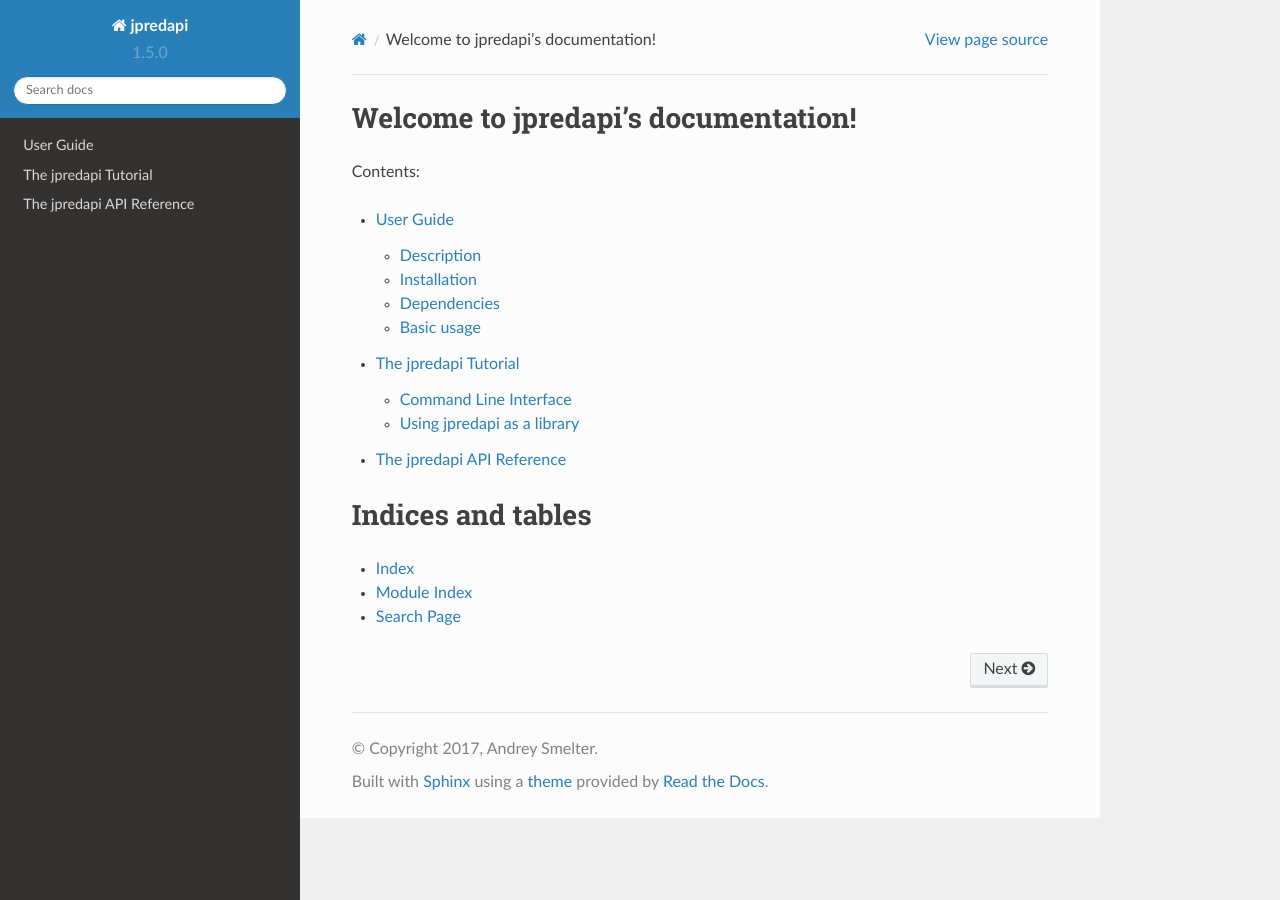
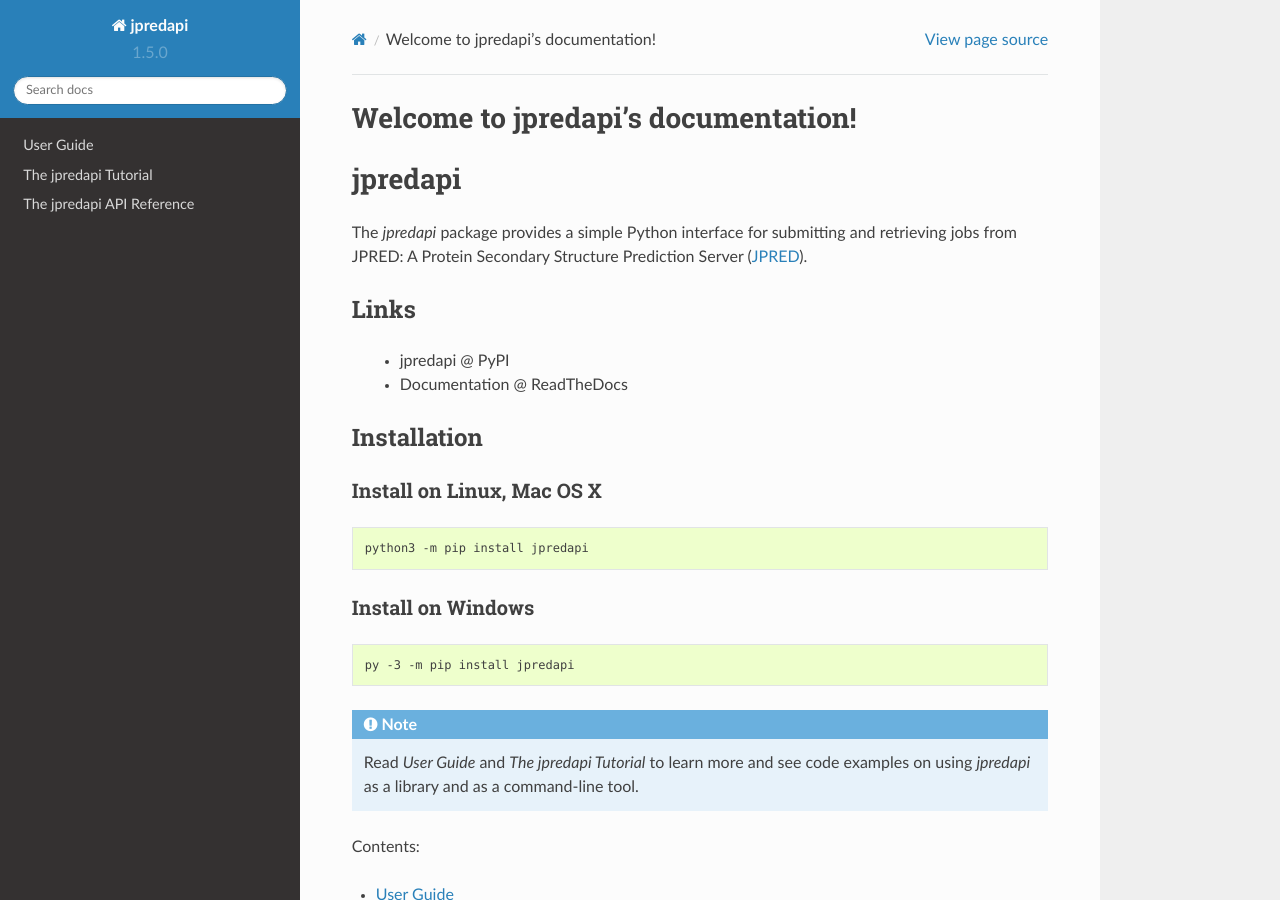
Before and after one commit to MoseleyBioinformaticsLab/jpredapi, a Sphinx documentation site: the page built from docs/index.rst, in a window 1280 px wide and 900 px high. Built offline with Sphinx 7.4.7 and the Read the Docs theme 2.0.0, drawn with Linux system fonts in a browser that asks for light colours; some of the changed lines change nothing that is shown.

Commit message:
Included README.rst file into main docs.

```diff
--- a/README.rst
+++ b/README.rst
@@ -1,7 +1,7 @@
 jpredapi
 ========
 
-The :mod:`jpredapi` package provides a simple Python interface for submitting
+The `jpredapi` package provides a simple Python interface for submitting
 and retrieving jobs from JPRED: A Protein Secondary Structure Prediction Server
 (JPRED_).
 
--- a/docs/index.rst
+++ b/docs/index.rst
@@ -5,6 +5,8 @@
 
 Welcome to jpredapi's documentation!
 ====================================
+
+.. include:: ../README.rst
 
 Contents:
 
```
